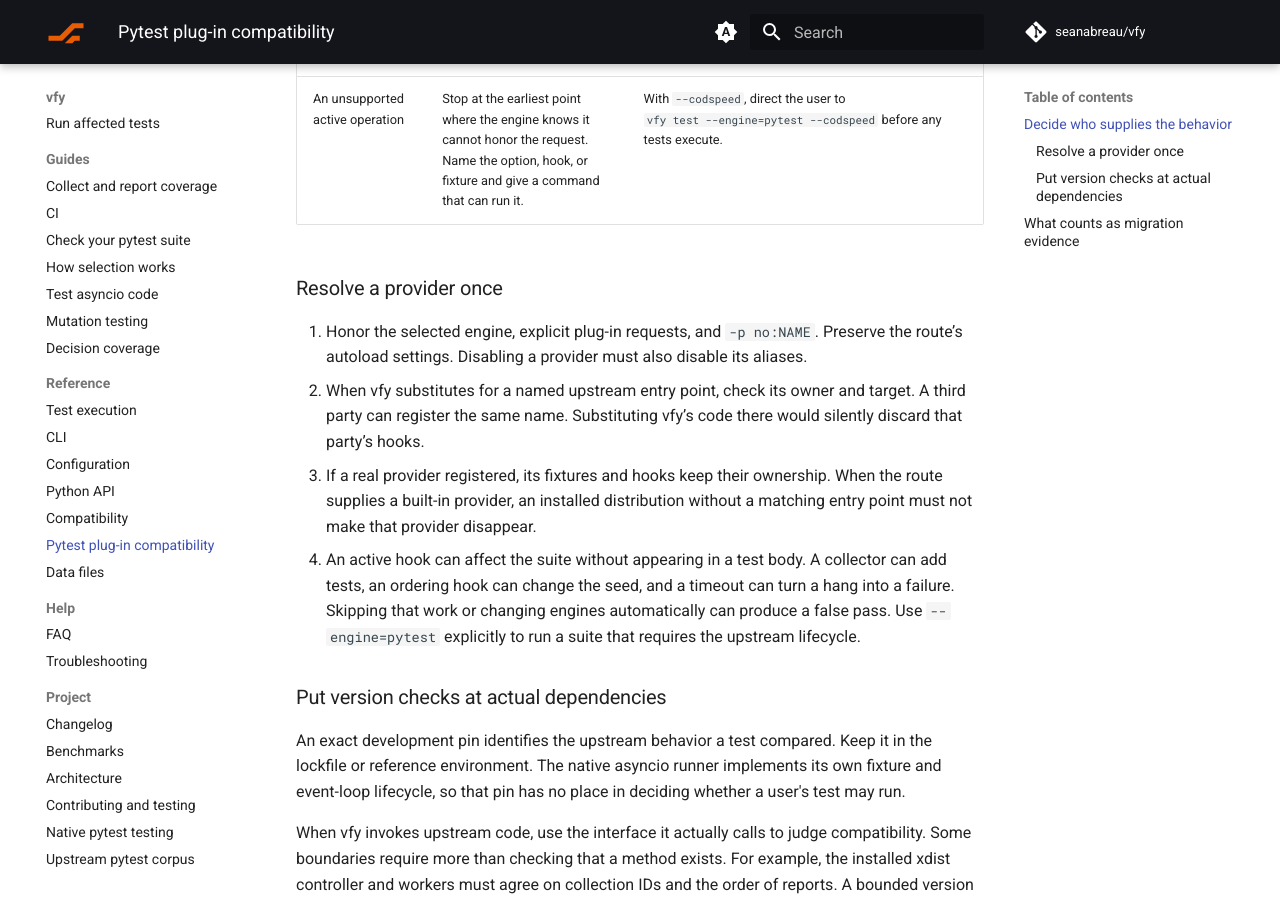
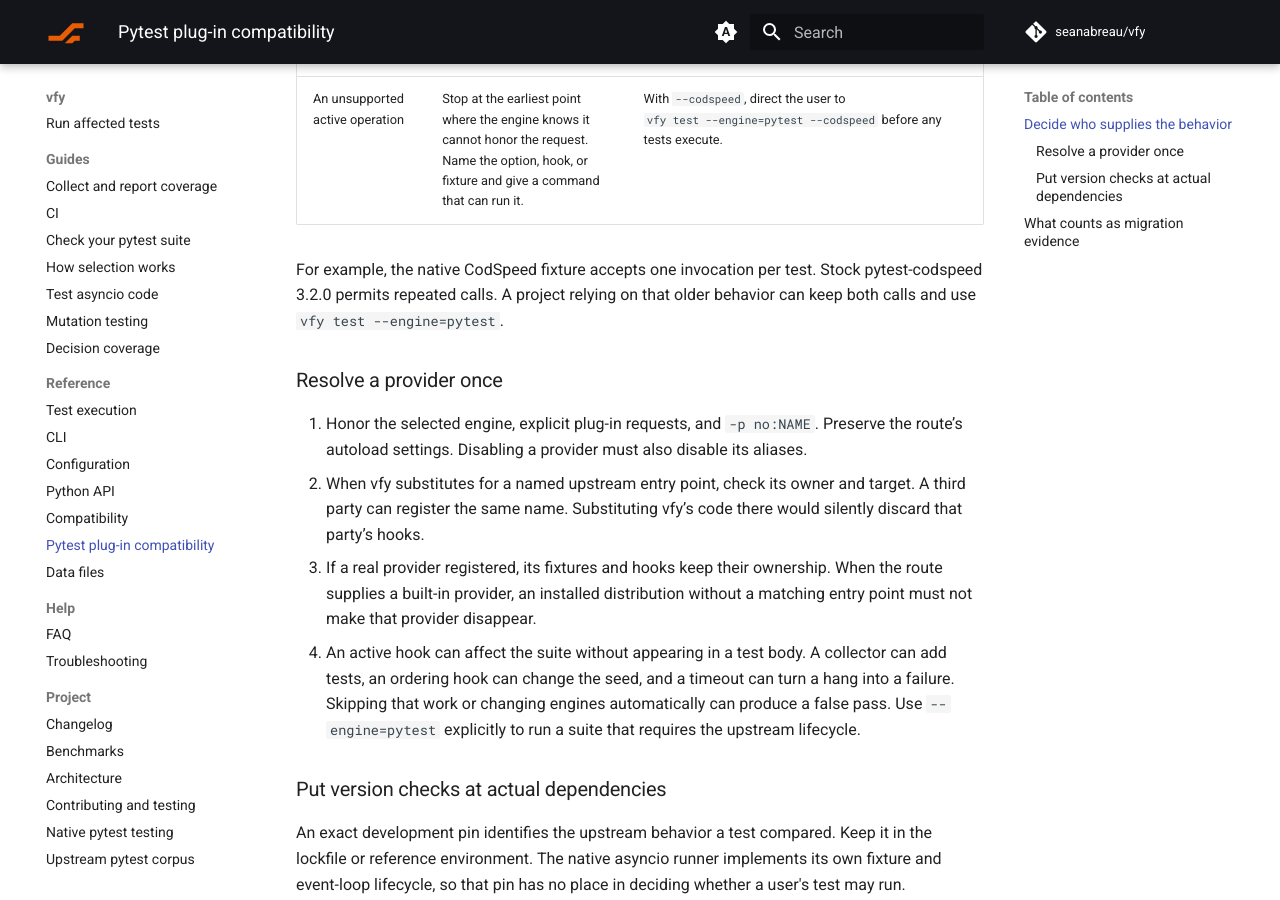
Before and after one commit to seanabreau/vfy, an MkDocs documentation site: the page built from docs/about/pytest-plugin-compatibility.md, in a window 1280 px wide and 900 px high, scrolled down 868 px. Built offline with MkDocs 1.6.1 and Material for MkDocs 9.7.7, drawn with Linux system fonts in a browser that asks for light colours; comment, search, counter and statistics services are not loaded.

Commit message:
Document the verified CodSpeed repeated-call difference

```diff
--- a/docs/about/pytest-plugin-compatibility.md
+++ b/docs/about/pytest-plugin-compatibility.md
@@ -17,6 +17,10 @@ Make this decision for each operation. A single package can supply several.
 | An installed fixture or hook | Run the original provider when the engine supports its lifecycle. Preserve fixture ownership, hook order, exceptions, and return values. | pytest-randomly controls the seed. A worker must receive that seed and reproduce stock collection order. |
 | A feature with both native and upstream parts | Run the native part directly. Check each required upstream interface where the operation uses it. | Calling an unmeasured CodSpeed fixture can run the callable once. Its pedantic setup uses an installed helper. Actual measurement needs the upstream runner. |
 | An unsupported active operation | Stop at the earliest point where the engine knows it cannot honor the request. Name the option, hook, or fixture and give a command that can run it. | With `--codspeed`, direct the user to `vfy test --engine=pytest --codspeed` before any tests execute. |
+
+For example, the native CodSpeed fixture accepts one invocation per test.
+Stock pytest-codspeed 3.2.0 permits repeated calls. A project relying on that
+older behavior can keep both calls and use `vfy test --engine=pytest`.
 
 ### Resolve a provider once
 
```
